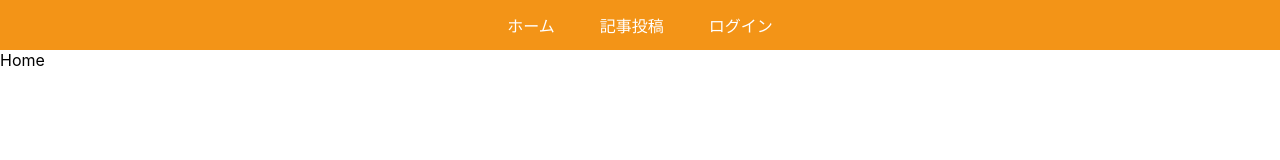
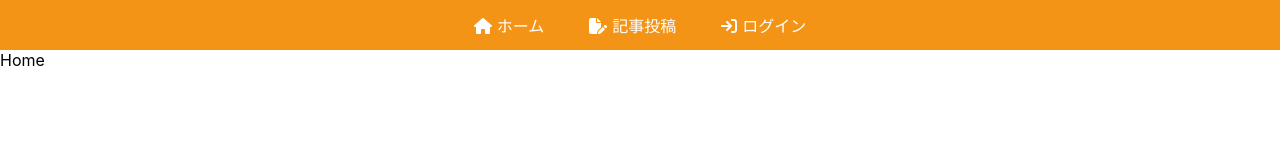
Before and after one commit to asdotas/blog-with-firebase, a React (Create React App) app: page / in a window 1280 px wide. Shown: the top 160 px of the page. Built offline with nearby package versions, Linux system fonts and the light colour scheme.

Commit message:
using icons with react in sontawesome

```diff
--- a/package.json
+++ b/package.json
@@ -3,6 +3,10 @@
   "version": "0.1.0",
   "private": true,
   "dependencies": {
+    "@fortawesome/fontawesome-svg-core": "^6.1.2",
+    "@fortawesome/free-regular-svg-icons": "^6.1.2",
+    "@fortawesome/free-solid-svg-icons": "^6.1.2",
+    "@fortawesome/react-fontawesome": "^0.2.0",
     "@testing-library/jest-dom": "^5.16.5",
     "@testing-library/react": "^13.3.0",
     "@testing-library/user-event": "^13.5.0",
--- a/src/components/Navbar.css
+++ b/src/components/Navbar.css
@@ -16,3 +16,7 @@
 nav a:hover{
     color:rgb(13, 207, 214);
 }
+
+nav a svg{
+    margin-right: 5px;
+}
--- a/src/components/Navbar.js
+++ b/src/components/Navbar.js
@@ -1,13 +1,23 @@
 import React from 'react';
 import { Link } from 'react-router-dom';
 import './Navbar.css';
+import { FontAwesomeIcon } from '@fortawesome/react-fontawesome'
+import { faHouse, faFilePen, faArrowRightToBracket } from '@fortawesome/free-solid-svg-icons'
+
+
 
 const Navbar = () => {
   return (
     <nav>
-        <Link to='/'>ホーム</Link>
-        <Link to='/createpost'>記事投稿</Link>
-        <Link to='/login'>ログイン</Link>
+        <Link to='/'>
+        <FontAwesomeIcon icon={faHouse} />ホーム
+          </Link>
+        <Link to='/createpost'>
+        <FontAwesomeIcon icon={faFilePen} />記事投稿
+          </Link>
+        <Link to='/login'>
+        <FontAwesomeIcon icon={faArrowRightToBracket} />ログイン
+          </Link>
     </nav>
   )
 }
```
Also changed, not shown: 1 other file (tests, documents, lock files or other folders).
